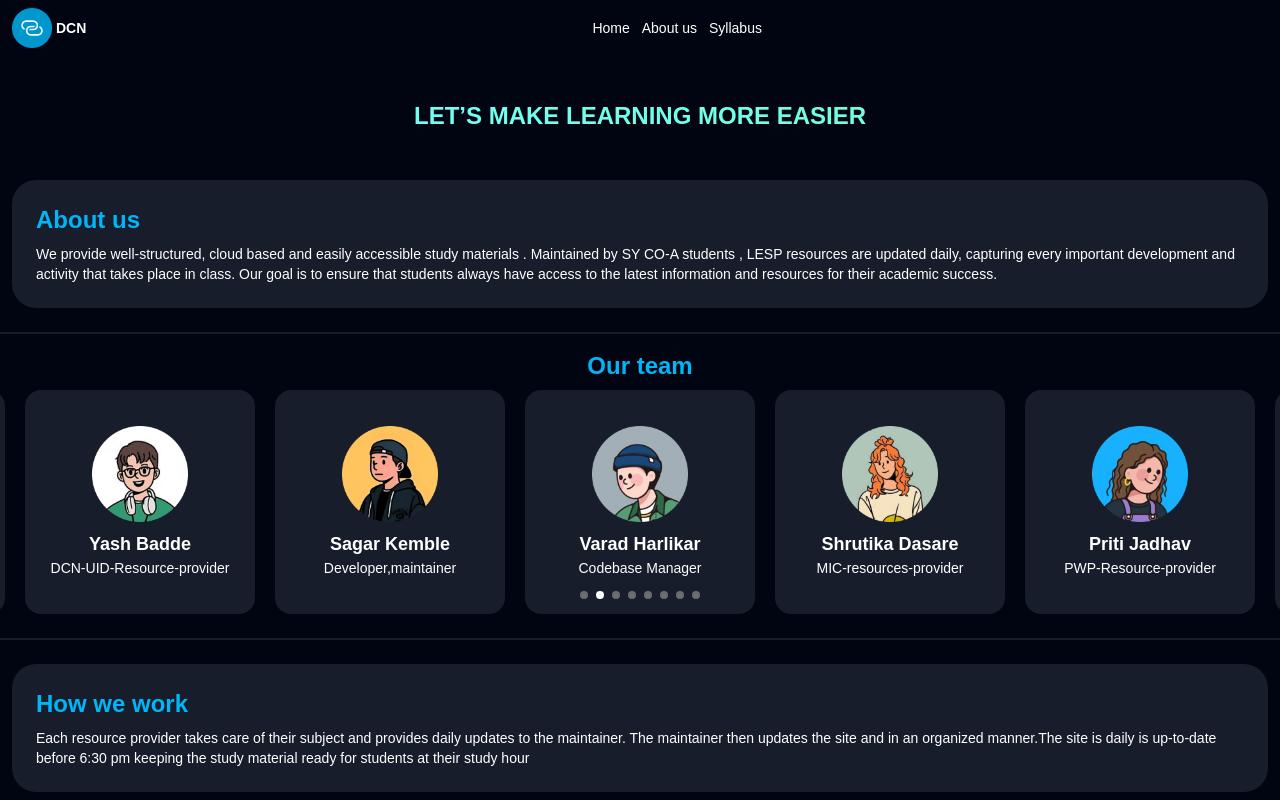
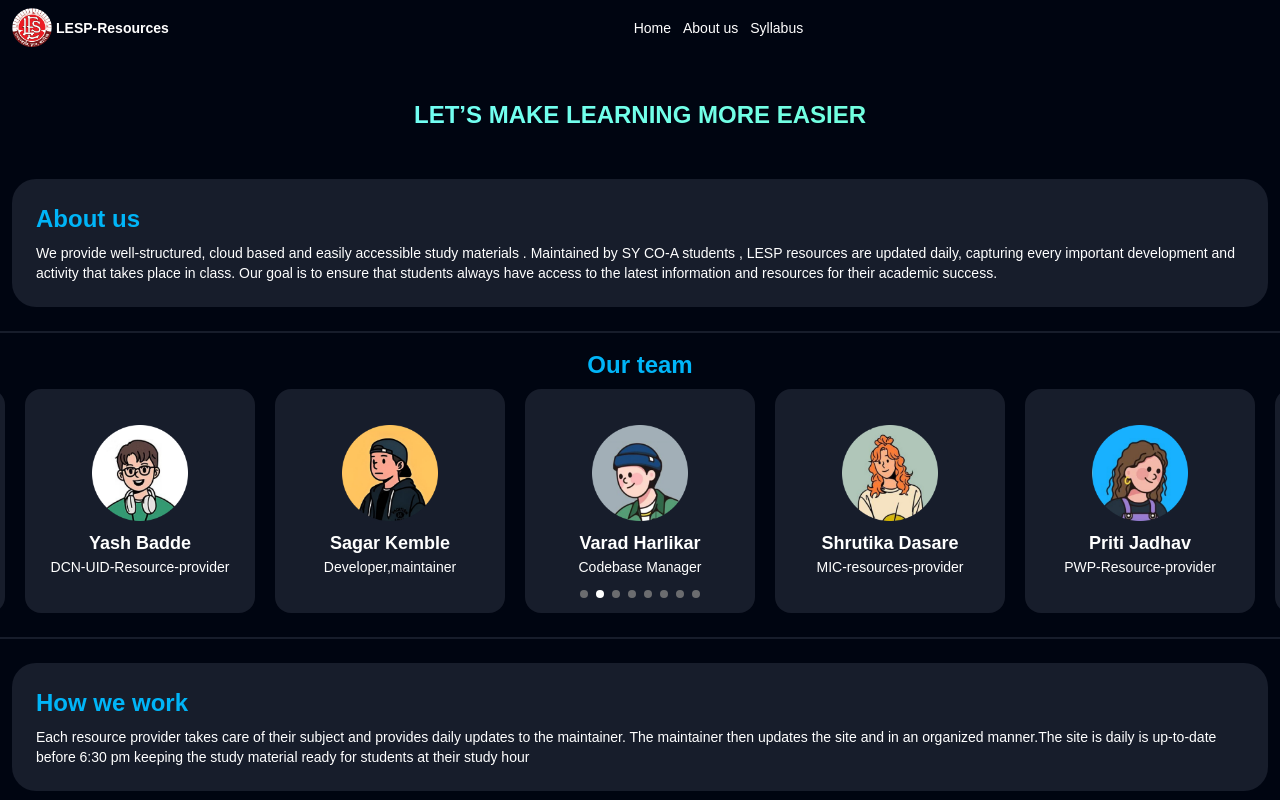
Before and after one commit to sagarkemble/LESP-resources, a website: page build/aboutus.html in a window 1280 px wide. Shown: the top 800 px of the page. Drawn offline with nearby package versions, Linux system fonts and the light colour scheme; files whose address does not match are found by name.

Commit message:
fixed minor issue

```diff
--- a/build/aboutus.html
+++ b/build/aboutus.html
@@ -31,12 +31,12 @@
     <nav class="flex items-center p-1 px-3 pt-2">
       <div class="logo-container flex gap-1">
         <div class="logo w-10">
-          <img src="src/icons/colored_bg_icons/DCN.png" alt="" class="" />
+          <img src="src/icons/other/lesp_logo.png" alt="" class="" />
         </div>
         <div
           class="name-wrapper flex flex-col justify-center text-sm leading-4 font-semibold text-white"
         >
-          <p>DCN</p>
+          <p>LESP-Resources</p>
           <!-- <p>Resources</p> -->
         </div>
       </div>
```
